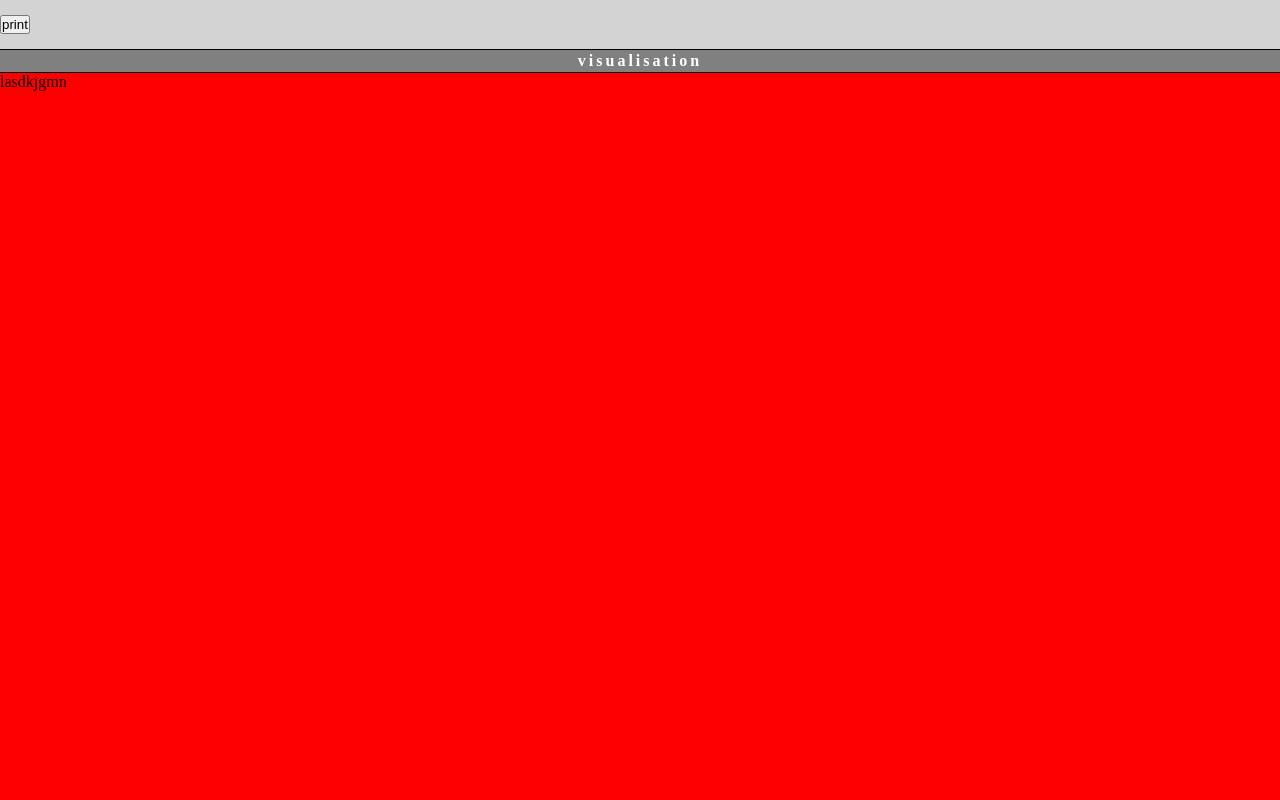
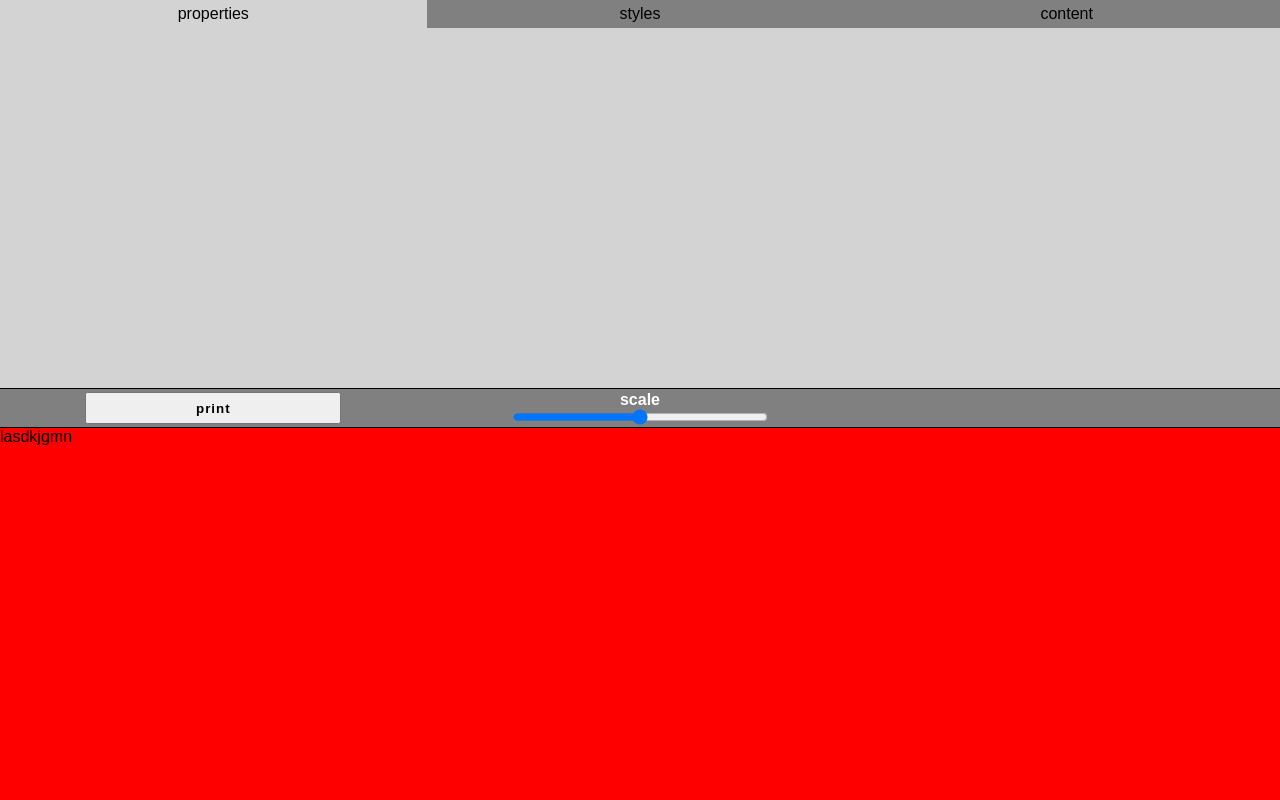
Before and after one commit to panW2137/bingoscript, a plain HTML site: page index.html in a window 1280 px wide. Shown: the top 800 px of the page. Drawn offline with Linux system fonts and the light colour scheme.

Commit message:
GUI update
added ability to scale visualization
created the main editor panel

```diff
--- a/index.html
+++ b/index.html
@@ -6,28 +6,58 @@
     , initial-scale=1.0">
     <title>bingo card generator</title>
     <link rel="stylesheet" href="style.css">
+
+</head>
+<body>
+    <div class="wrapper" id="wrapper">
+        <div class="mainPanel" id="mainMenu">
+            <div class="menu">
+                <div onclick="change_editor_mode(0)">
+                    properties
+                </div>
+
+                <div onclick="change_editor_mode(1)">
+                    styles
+                </div>
+
+                <div onclick="change_editor_mode(2)">
+                    content
+                </div>
+            </div>
+
+            <div class="panel" id="edit_content">
+
+            </div>
+
+            <div class="panel" id="edit_style">
+
+            </div>
+
+            <div class="panel" id="edit_num">
+
+            </div>
+        </div>
+
+        <div class="div_row" id="div_row">
+            <div>
+                <button onclick="print_page()"> print </button>
+            </div>
+            <div>
+                <p> scale </p>
+                <input type="range" id="vis_scale" min="0" max ="1" step="0.01">
+            </div>
+            <div>
+
+            </div>
+        </div>
+
+        <div class="visualisation" id="visualisation">
+            lasdkjgmn
+        </div>
+    </div>
+
     <script src="script.js">
 
     </script>
-</head>
-<body>
-    <div class="wrapper" id="wrapper">
-
-        <div class="property_editor" id="edit_prop">
-            <button onclick="print_page()"> print </button>
-        </div>
-
-        <div class="bingo_numbers_editor" id="edit_num">
-
-        </div>
-
-        <div class="div_row" id="div_row">
-            visualisation
-        </div>
-
-        <div class="visualisation">
-            lasdkjgmn
-        </div>
-    </div>
 </body>
 </html>
--- a/script.js
+++ b/script.js
@@ -1,14 +1,45 @@
-let editorMode = true
+let editorMode = 0
+update_main_panel()
 
+//adds event listener to the scale range (range input that controls visualization scale)
+var scaleRange = document.getElementById("vis_scale")
+//changes the scale visualizetion
+//(WHY JAVASCRIPT, WHY MUST I USE THIS RETARDET SYNTAX INSTEAD OF THE FUCKIN FUNCTION)
+scaleRange.addEventListener('input', () => {
+    let scale = scaleRange.value
+    document.getElementById("visualisation").style.transform = 'scale('+scale+')'
+})
+
+//function prints page
+//change later
 function print_page(){
-    document.getElementById("edit_prop").style.display = "none"
-    document.getElementById("edit_num").style.display = "none"
+    //hide all the unnecesaty elements
+    document.getElementById("mainMenu").style.display = "none"
     document.getElementById("div_row").style.display = "none"
+
+    //print
     window.print()
+
+    //show the hidden elements
     document.getElementById("div_row").style.display = "flex"
-    if(editorMode){
-        document.getElementById("edit_prop").style.display = "flex"
-    } else {
-        document.getElementById("edit_num").style.display = "flex"
+    document.getElementById("mainMenu").style.display = "flex"
+
+}
+
+function change_editor_mode(m){
+    editorMode = m
+    update_main_panel()
+}
+
+function update_main_panel(){
+    let menuOptions = document.getElementsByClassName("menu")[0].children
+    let panelList = document.getElementsByClassName("panel")
+
+    for(let i=0;i<3;i++){
+        menuOptions[i].style.backgroundColor = 'gray'
+        panelList[i].style.display = 'none'
     }
+
+    menuOptions[editorMode].style.backgroundColor = 'lightGray'
+    panelList[editorMode].style.display = 'flex'
 }
--- a/style.css
+++ b/style.css
@@ -1,28 +1,50 @@
 *{
     margin: 0;
     padding: 0;
+    font-family: Arial, Helvetica, sans-serif;
 }
 
 .wrapper {
     display: flex;
     flex-direction: column;
     background-color: green;
+    justify-content: start;
 }
 
-.property_editor{
-    padding-top: 15px;
-    padding-bottom: 15px;
-    background-color: lightgray;
+.menu{
     display: flex;
-    /*display: none;*/
+    flex-direction: row;
+    justify-content: space-between;
+    background-color: gray;
+    width: 100%;
+}
+.menu div {
+    padding-top: 5px;
+    padding-bottom: 5px;
+    cursor: pointer;
+    text-align: center;
+    background-color: gray;
+    width: 33.33%;
 }
 
-.bingo_numbers_editor{
-    padding-top: 15px;
-    padding-bottom: 15px;
+.menu div:hover {
+    background-color: darkgray;
+}
+
+.mainPanel{
+    display: flex;
+    flex-direction: column;
+}
+
+.panel{
+    height: 350px;
+    padding-top: 5px;
+    padding-bottom: 5px;
     background-color: lightgray;
     display: none;
+    width: 100%;
 }
+
 
 .div_row {
     padding-top: 2px;
@@ -30,14 +52,29 @@
     border-top:1px solid black;
     border-bottom: 1px solid black;
     background-color: gray;
+    display: flex;
+    justify-content: space-around;
+}
+
+.div_row div{
     color: white;
     font-weight: bold;
-    letter-spacing: 3px;
     text-align: center;
-    /*display: none;*/
+    display: flex;
+    justify-content: center;
+    flex-direction: column;
+    width: 20%;
+}
+
+.div_row button {
+    padding: 0.5vw;
+    font-weight: bold;
+    letter-spacing: 1px;
 }
 
 .visualisation{
+    transform-origin: top;
+    transition: transform 0.05s;
     background-color: red;
     width: 100vw;
     height: 141.27vw;
```
